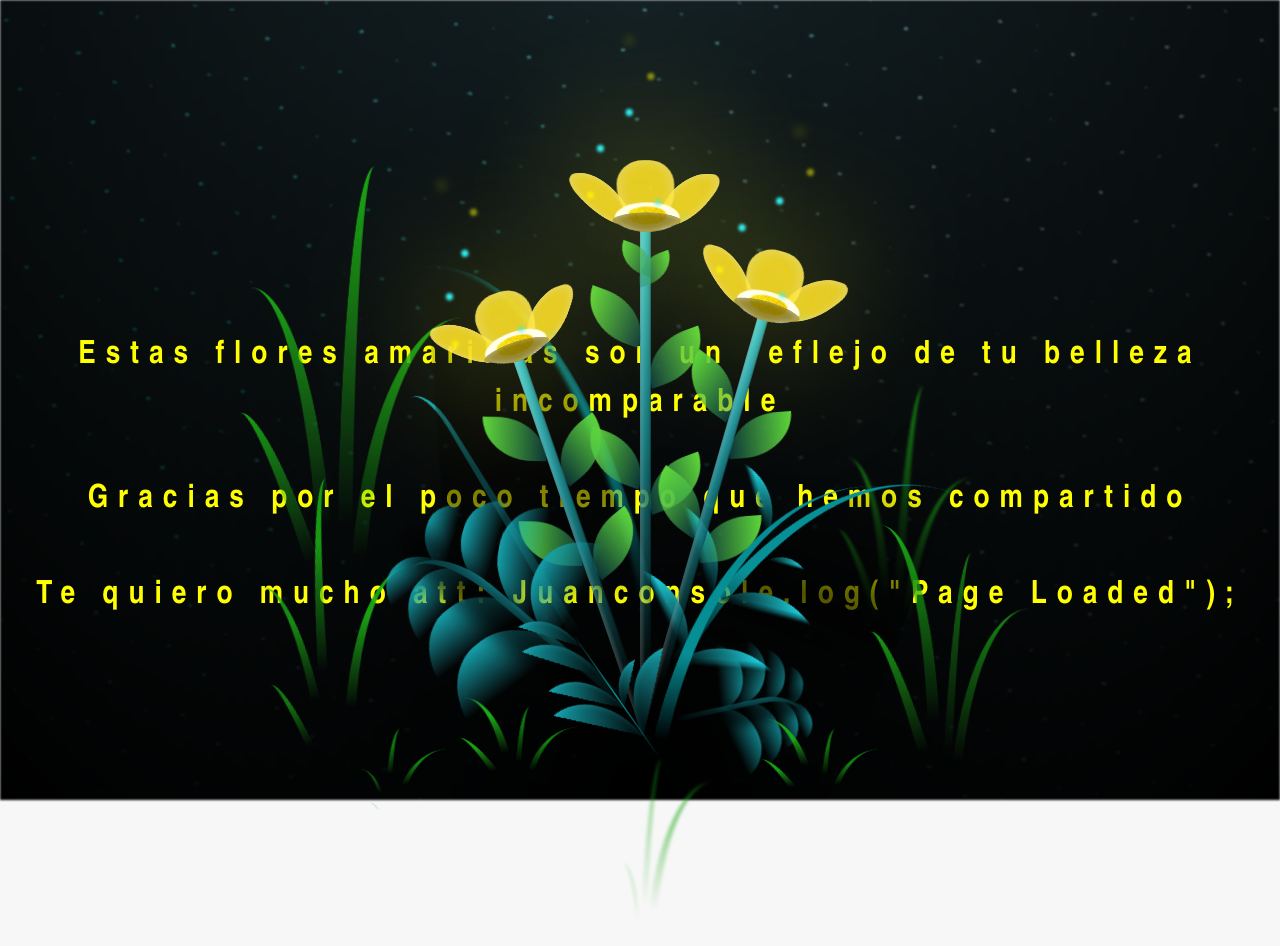
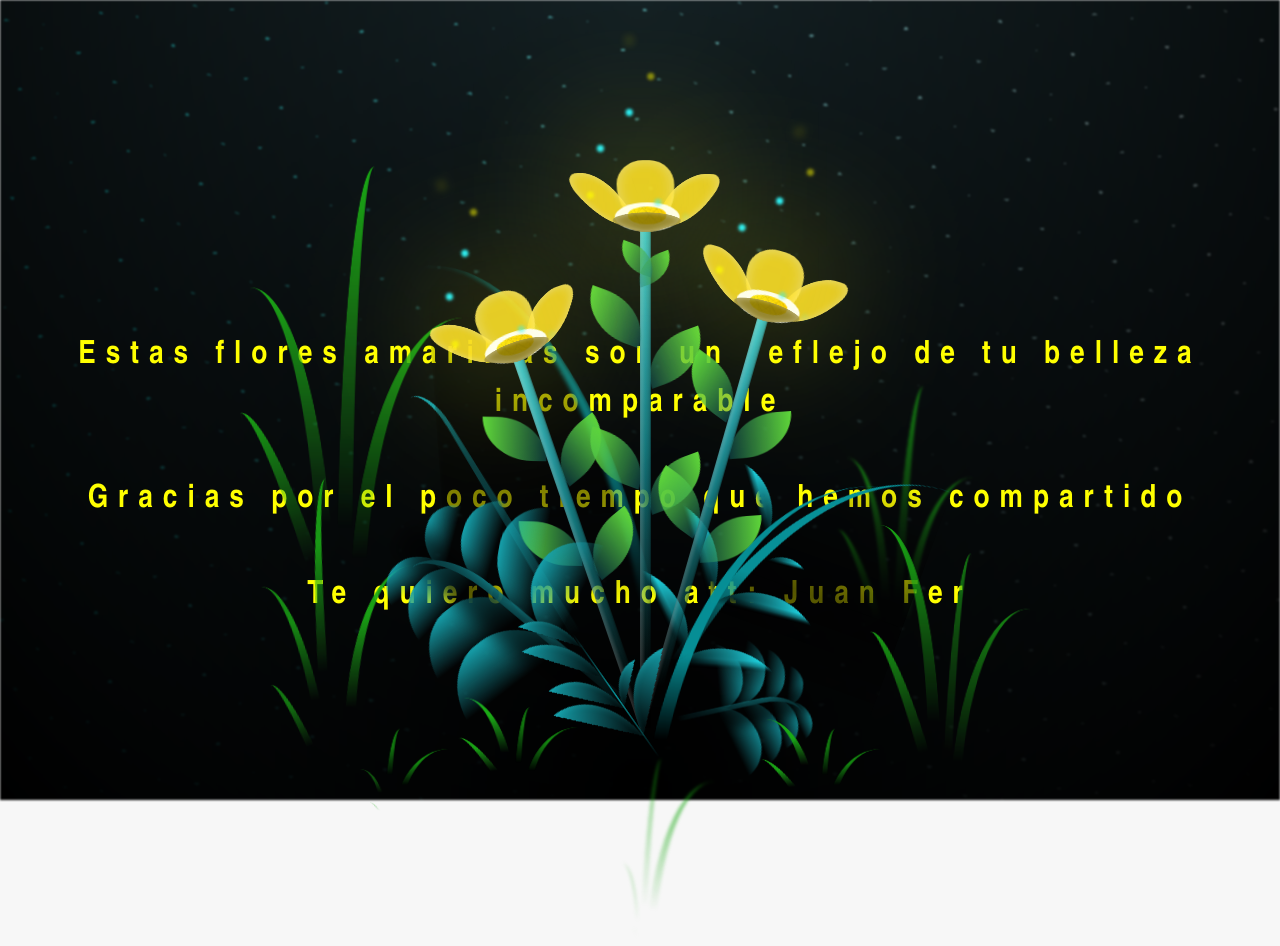
Before and after one commit to juanfernando27/LoveJuanSara, a plain HTML site: page flower.html in a window 1280 px wide. Drawn offline with Linux system fonts and the light colour scheme.

Commit message:
Segundo cambio

```diff
--- a/flower.html
+++ b/flower.html
@@ -15,7 +15,7 @@
     </div>
     <h1 class="titulo">Estas flores amarillas son un reflejo de tu belleza incomparable <br> <br>
       Gracias por el poco tiempo que hemos compartido<br> <br>
-    Te quiero mucho att: Juanconsole.log("Page Loaded");</h1>
+    Te quiero mucho att: Juan Fer </h1>
 
     <div class="night"></div>
     <div class="flowers">
```
